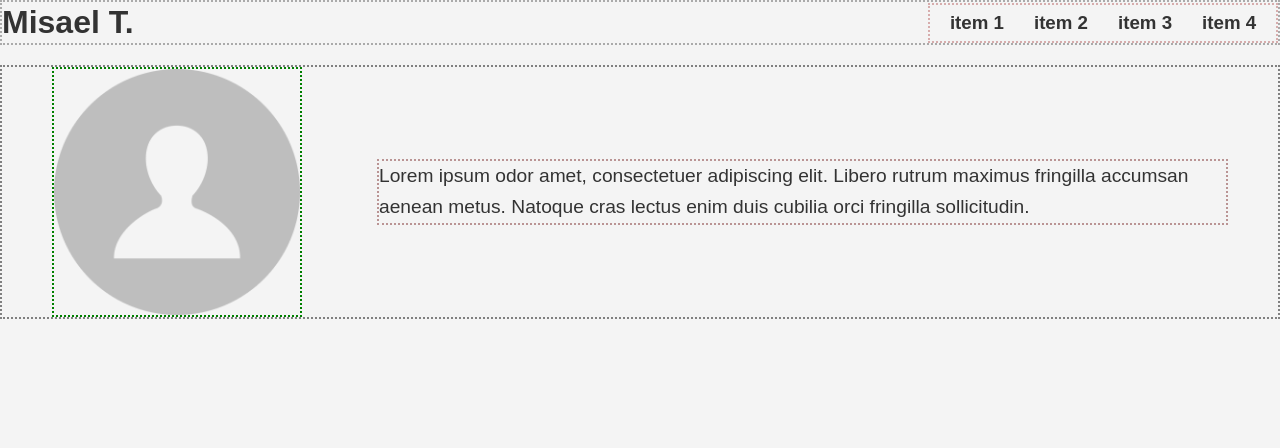
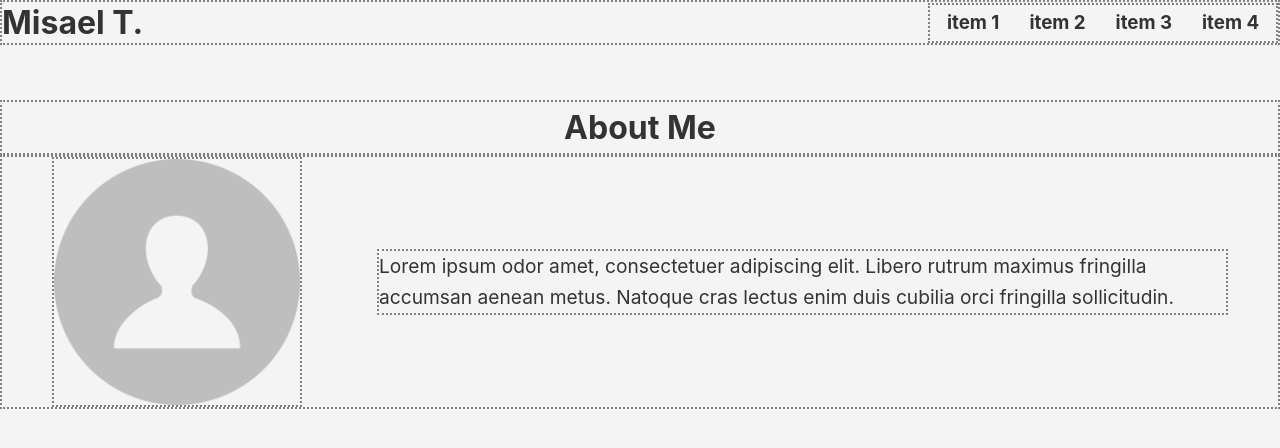
Before and after one commit to dev-misa/PersonalPortfolio, a React (Vite) app: page / in a window 1280 px wide. Shown: the top 448 px of the page. Built offline with nearby package versions, Linux system fonts and the light colour scheme.

Commit message:
added section title for about me

```diff
--- a/src/App.css
+++ b/src/App.css
@@ -1,23 +1,27 @@
 * {margin: 0;padding: 0;box-sizing: border-box;}
 .Banner {
     position:fixed;top:0;left:0;height: 45px;width: 100%;
-    border: 2px dotted rgb(170, 170, 170);display:flex;justify-content: flex;align-items: center;
+    border: 2px dotted gray;display:flex;justify-content: flex;align-items: center;
 
 }
 .Banner .NavLinks {
-    border:2px dotted rgb(215, 173, 173);width:350px;height:40px;
+    border: 2px dotted gray;width:350px;height:40px;
     display:flex;justify-content: center;align-items: center;
     gap:30px;margin-left: auto;
 }
 .AboutMe-Container {
 display:flex;justify-content: center;align-items: center;
-gap:75px;padding: 0 50px;border: 2px dotted gray;margin:65px 0px 0px 0px;
+gap:75px;padding: 0 50px;border: 2px dotted gray;margin:0px 0px 0px 0px;
 }
 .DefaultIcon img {
     height:250px;display:flex;justify-content: center;align-items: left;
-    border: 2px dotted green;
+    border: 2px dotted gray;
 }
 .AbtMe {
-    border: 2px dotted rgb(186, 148, 148);
+    border: 2px dotted gray;
     flex: 1;font-size: 1.2rem;
 }
+.SectionTitle {
+  border: 2px dotted gray;display:flex;align-items: center;justify-content: center;
+  margin:100px 0px 0px 0px;;padding: 0 50px;
+}
--- a/src/App.jsx
+++ b/src/App.jsx
@@ -8,6 +8,9 @@ function App() {
 
       <div>
         <Banner />
+        <div className="SectionTitle">
+          <h1>About Me</h1>
+        </div>
         <AboutMe />
       </div>
   );
--- a/src/index.css
+++ b/src/index.css
@@ -1,7 +1,7 @@
 * {margin: 0;padding: 0;box-sizing: border-box;}
 
 body {
-  font-family: Arial, sans-serif;
+  font-family: Inter, sans-serif;
   line-height: 1.6;
   background-color: #f4f4f4;
   color: #333;  /* Default text color */
```
